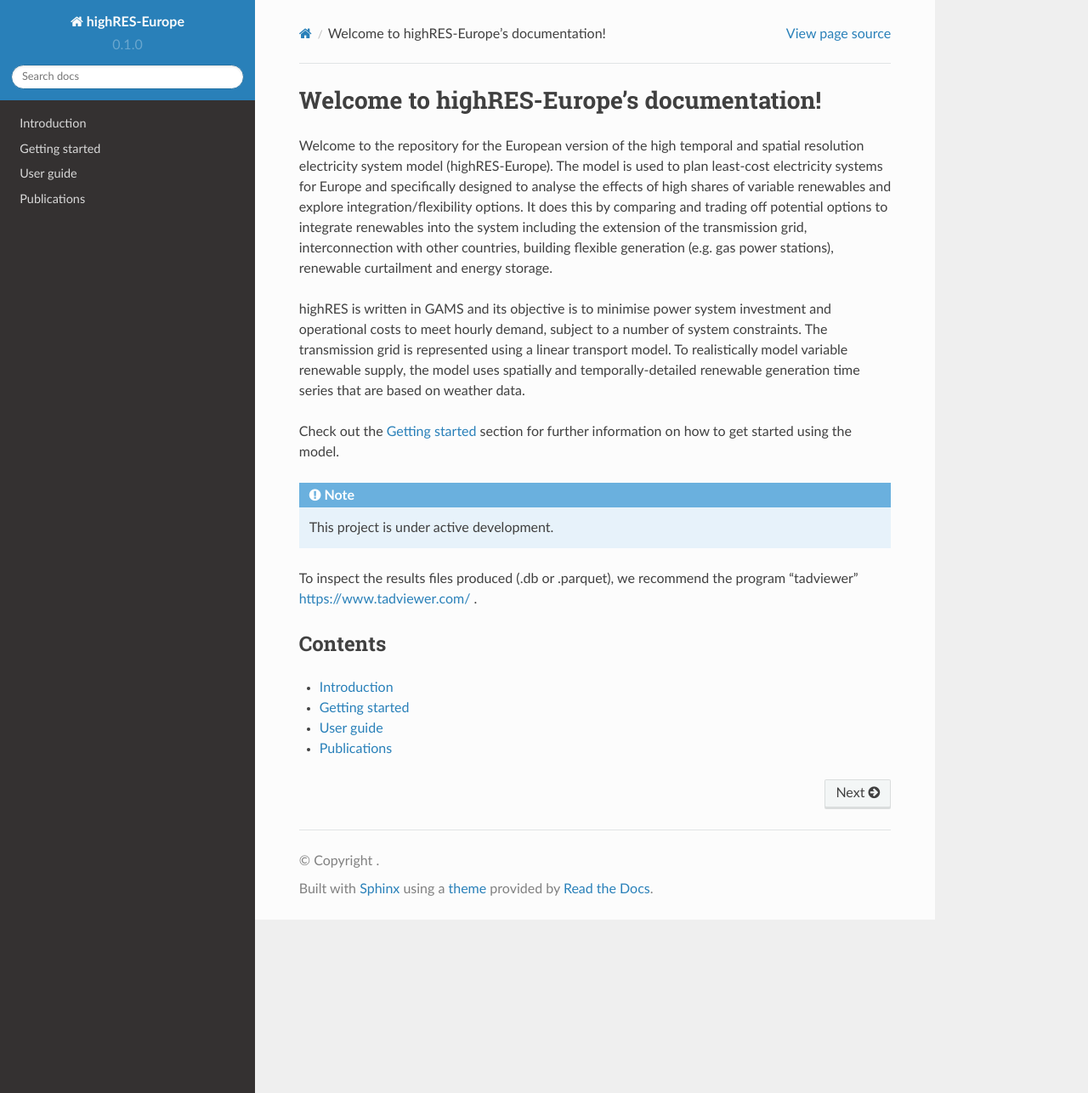
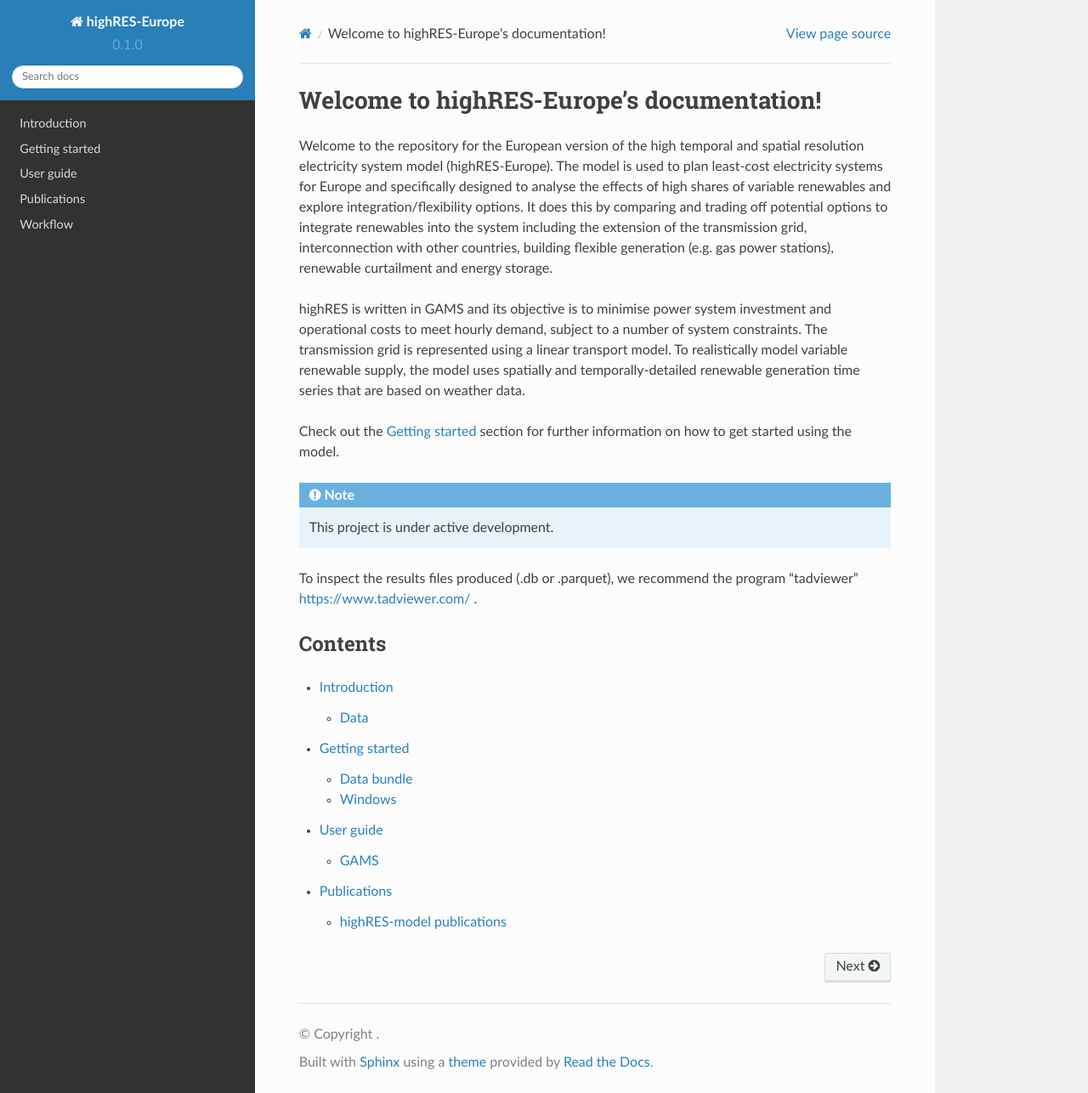
Before and after one commit to highRES-model/highRES-Europe-WF, a Sphinx documentation site: the page built from docs/source/index.rst, in a window 1280 px wide and 1286 px high. Shown: the whole window at 85% size. Built offline with Sphinx 7.4.7 and the Read the Docs theme 2.0.0, drawn with Linux system fonts in a browser that asks for light colours.

Commit message:
doc formatting

```diff
--- a/docs/source/index.rst
+++ b/docs/source/index.rst
@@ -18,9 +18,16 @@ Contents
 ---------
 
 .. toctree::
-   :titlesonly:
+   :maxdepth: 2
 
    Introduction <introduction>
    Getting started <getting_started>
    User guide <user_guide>
    Publications <publications>
+
+
+.. toctree::
+   :hidden:
+
+   Deprecated
+   workflow
```
